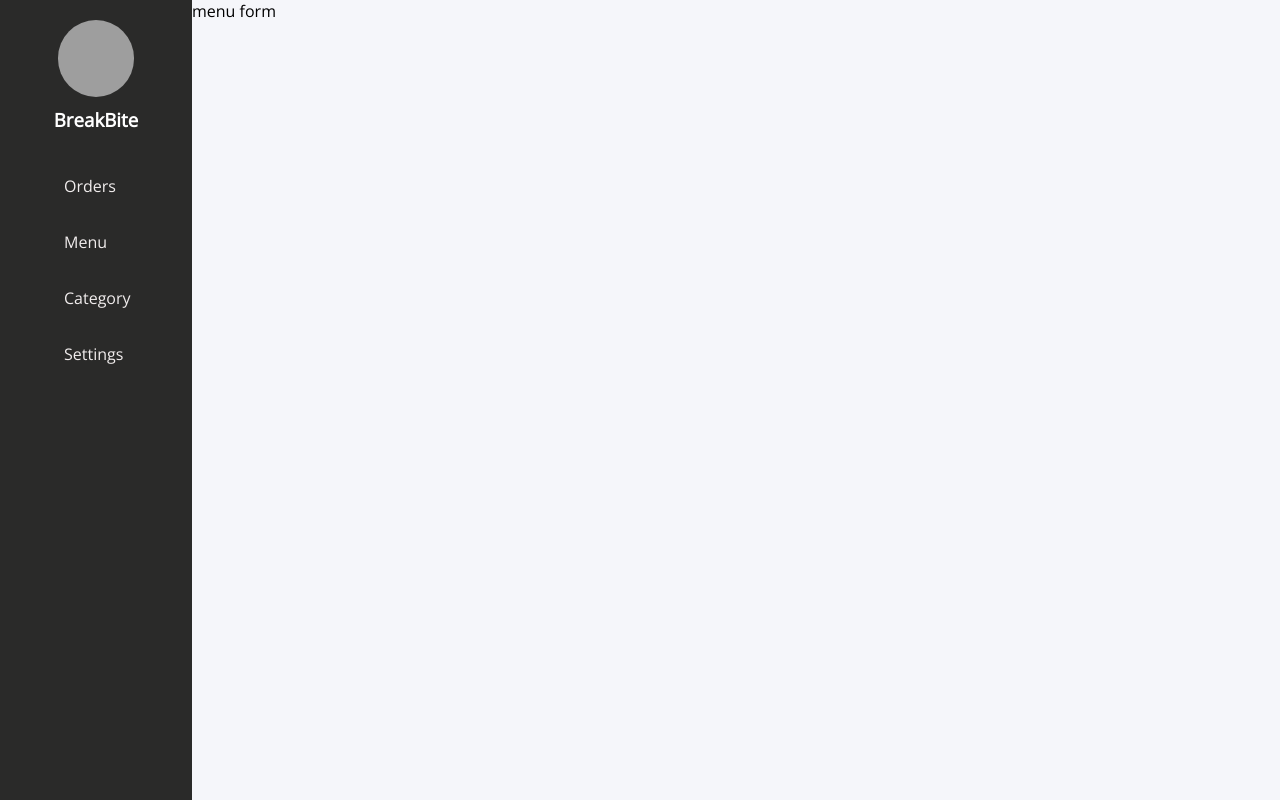
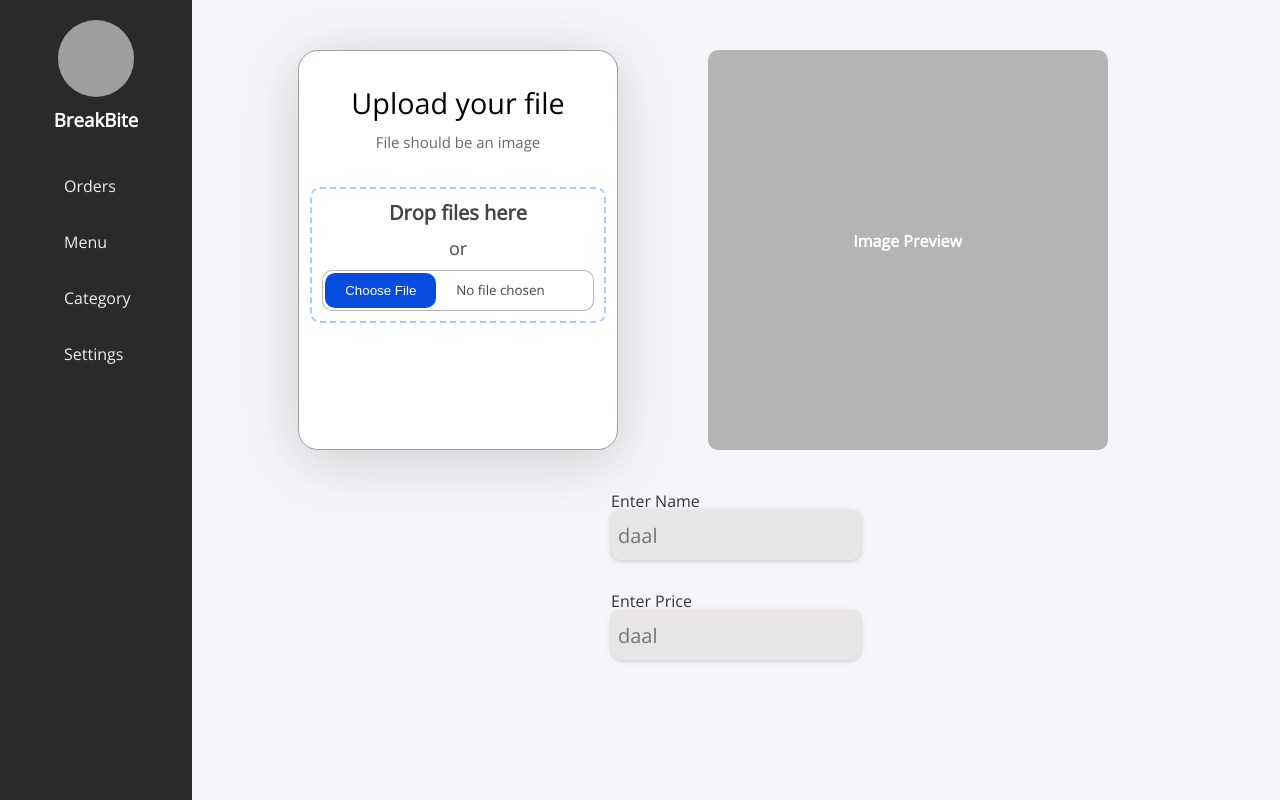
Before and after one commit to zakespy/foodApp, a React (Create React App) app in the folder dashboard/dashbd/: page /menu-form in a window 1280 px wide. Built offline with nearby package versions, Linux system fonts and the light colour scheme; grey boxes are pictures that could not be loaded.

Commit message:
Edit menu and add menu page created

```diff
--- a/dashboard/dashbd/src/components/MenuCard/MenuCardStyles.css
+++ b/dashboard/dashbd/src/components/MenuCard/MenuCardStyles.css
@@ -1,7 +1,9 @@
 .MenuCard{
     height: 6vh;
     width: 80vw;
-    background-color: rgb(196, 203, 203);
+    background-color: rgb(225, 231, 231);
+    box-shadow: 1px 1px 4px  rgb(114, 113, 113);
+    /* background-color: rgb(196, 203, 203); */
     /* background-color: rgb(211, 211, 159); */
     border-radius: 10px;
     display: flex;
--- a/dashboard/dashbd/src/components/MenuForm/MenuForm.js
+++ b/dashboard/dashbd/src/components/MenuForm/MenuForm.js
@@ -1,10 +1,57 @@
 import React from 'react'
+import { useState } from 'react'
+import '../MenuForm/MenuFormStyles.css'
 
-export function MenuForm (){
+export function MenuForm({ }) {
+
+    const e = {
+        "foodName": "daal",
+        "foodPrice": 20
+    }
+    const [image, setImage] = useState(null)
+    const [foodName, setFoodName] = useState(e.foodName.length == 0 ? "Enter food Name" : e.foodName)
+    const [foodPrice, setFoodPrice] = useState(e.foodName == null ? "Enter food Price" : e.foodPrice)
+    const onImageChange = (event) => {
+        if (event.target.files && event.target.files[0]) {
+            setImage(URL.createObjectURL(event.target.files[0]));
+        }
+    }
+
+
     return (
         <>
             <div className="menuForm">
-            menu form
+                <div className="mainForm">
+                    <div className="menu-Image">
+                        <form class="form">
+                            <span class="form-title">Upload your file</span>
+                            <p class="form-paragraph">
+                                File should be an image
+                            </p>
+                            <label for="file-input" class="drop-container">
+                                <span class="drop-title">Drop files here</span>
+                                or
+                                <input type="file" accept="image/*" required="" id="file-input" onChange={onImageChange}></input>
+                            </label>
+                        </form>
+                        {image == null ? <div className='imagePreview'><h4>Image Preview</h4></div> :
+                            <img className="imagePreview" alt="preview image" src={image} />
+                        }
+                    </div>
+                    <div className="menu-credentials">
+                        <div class="input-container">
+                            <input type="text" id="input" required="" placeholder={foodName}></input>
+                            <label for="input" class="label">Enter Name</label>
+                            {/* <div class="underline"></div> */}
+                        </div>
+                        <div class="input-container">
+                            <input type="text" id="input" required="" placeholder={foodName}></input>
+                            <label for="input" class="label">Enter Price</label>
+                            {/* <div class="underline"></div> */}
+                        </div>
+
+                    </div>
+                </div>
             </div>
         </>
     )
--- a/dashboard/dashbd/src/components/MenuForm/MenuFormStyles.css
+++ b/dashboard/dashbd/src/components/MenuForm/MenuFormStyles.css
@@ -1,5 +1,175 @@
 .menuForm{
+    height: 100vh;
+    width: 85vw;
+    display: flex;
+    justify-content: center;
+    /* background-color: aqua; */
+}
+
+.mainForm{
+    width: 70vw;
+    display: flex;
+    flex-direction: column;
+    /* background-color: #084cdf; */
+    margin-top: 30px;
+}
+
+/* image container */
+
+.menu-Image{
+    margin: 10px;
+    margin-top: 20px;
+    display: flex;
+    flex-direction: row;
+}
+
+.imagePreview{
+    margin-left: 7vw;
     height: 50vh;
-    width: 50vw;
-    background-color: aqua;
+    width: 50vh;
+    background-color: #b3b4b4;
+    border-radius: 10px;
+    display: flex;
+    justify-content: center;
 }
+
+.imagePreview h4{
+    margin-top: 45%;
+    color: #fff;
+}
+
+.form {
+    background-color: #fff;
+    box-shadow: 0 10px 60px rgb(204, 204, 205);
+    border: 1px solid rgb(159, 159, 160);
+    border-radius: 20px;
+    padding: 2rem .7rem .7rem .7rem;
+    text-align: center;
+    font-size: 1.125rem;
+    max-width: 320px;
+  }
+
+  .form-title {
+    color: #000000;
+    font-size: 1.8rem;
+    font-weight: 500;
+  }
+
+  .form-paragraph {
+    margin-top: 10px;
+    font-size: 0.9375rem;
+    color: rgb(105, 105, 105);
+  }
+
+  .drop-container {
+    background-color: #fff;
+    position: relative;
+    display: flex;
+    gap: 10px;
+    flex-direction: column;
+    justify-content: center;
+    align-items: center;
+    padding: 10px;
+    margin-top: 2.1875rem;
+    border-radius: 10px;
+    border: 2px dashed rgb(171, 202, 255);
+    color: #444;
+    cursor: pointer;
+    transition: background .2s ease-in-out, border .2s ease-in-out;
+  }
+
+  .drop-container:hover {
+    background: rgba(0, 140, 255, 0.164);
+    border-color: rgba(17, 17, 17, 0.616);
+  }
+
+  .drop-container:hover .drop-title {
+    color: #222;
+  }
+
+  .drop-title {
+    color: #444;
+    font-size: 20px;
+    font-weight: bold;
+    text-align: center;
+    transition: color .2s ease-in-out;
+  }
+
+  #file-input {
+    width: 350px;
+    max-width: 100%;
+    color: #444;
+    padding: 2px;
+    background: #fff;
+    border-radius: 10px;
+    border: 1px solid rgba(8, 8, 8, 0.288);
+  }
+
+  #file-input::file-selector-button {
+    margin-right: 20px;
+    border: none;
+    background: #084cdf;
+    padding: 10px 20px;
+    border-radius: 10px;
+    color: #fff;
+    cursor: pointer;
+    transition: background .2s ease-in-out;
+  }
+
+  #file-input::file-selector-button:hover {
+    background: #0d45a5;
+  }
+
+  /* input */
+  .input-container {
+    position: relative;
+    margin: 50px auto;
+    width: 250px;
+    background-color: #e7e5e5;
+    border-radius: 10px;
+    height: 50px;
+    padding: 7px;
+    box-shadow: 0px 1px 5px rgb(199, 197, 197);
+  }
+
+  .input-container input[type="text"] {
+    font-size: 20px;
+    width: 100%;
+    border: none;
+    /* border-bottom: 2px solid #ccc; */
+    padding: 5px 0;
+    background-color: transparent;
+    outline: none;
+  }
+
+  .input-container .label {
+    position: absolute;
+    top: 0;
+    left: 0;
+    color: #ccc;
+    transition: all 0.3s ease;
+    pointer-events: none;
+  }
+
+  .input-container input[type="text"]:focus ~ .label,
+  .input-container input[type="text"]:valid ~ .label {
+    top: -20px;
+    font-size: 16px;
+    color: #333;
+  }
+
+  .input-container .underline {
+    position: absolute;
+    bottom: 0;
+    left: 0;
+    height: 2px;
+    width: 100%;
+    background-color: #333;
+    transform: scaleX(0);
+    transition: all 0.3s ease;
+  }
+
+  .input-container input[type="text"]:focus ~ .underline,
+  .input-container input[type="text"]:valid ~ .underline {
+    transform: scaleX(1);
+  }
--- a/dashboard/dashbd/src/components/MenuPage/MenuPage.js
+++ b/dashboard/dashbd/src/components/MenuPage/MenuPage.js
@@ -4,6 +4,8 @@ import axios from "axios"
 import CircularProgress from '@mui/material/CircularProgress';
 import "../MenuPage/MenuPageStyles.css"
 import MenuCard from "../MenuCard/MenuCard";
+import AddIcon from '@mui/icons-material/Add';
+import { Link } from "react-router-dom";
 
 export default function MenuPage(){
     var menu = []
@@ -32,6 +34,12 @@ export default function MenuPage(){
                         <MenuCard/>
                     })} */}
                     {/* <MenuCard/> */}
+                    <Link to="/menu-form">
+                        <div className="addItem">
+                            <AddIcon className="add-Button"/>
+                            <h4 > Add Menu</h4>
+                        </div>
+                    </Link>
                 </div>
             </div>
         </>
--- a/dashboard/dashbd/src/components/MenuPage/MenuPageStyles.css
+++ b/dashboard/dashbd/src/components/MenuPage/MenuPageStyles.css
@@ -1,3 +1,9 @@
+
+
+/*  */
+
+
+
 .MenuPageContainer{
     display: flex;
     /* width: 200px; */
@@ -12,3 +18,31 @@
     /* background-color: aqua; */
     border-radius: 10px;
 }
+
+.addItem{
+    height: 6vh;
+    width: 80vw;
+    background-color: rgb(110, 110, 109);
+    box-shadow: 1px 1px 4px  rgb(184, 182, 182);
+    /* background-color: rgb(196, 203, 203); */
+    /* background-color: rgb(211, 211, 159); */
+    border-radius: 10px;
+    display: flex;
+    flex-direction: row;
+    padding: 10px;
+    padding-left: 15px;
+    color: rgb(224, 219, 219);
+    font-weight: 100;
+    margin-top: 15px;
+    margin-bottom: 15px;
+    justify-content: center;
+}
+
+.add-Button{
+    color:aliceblue;
+    margin-right: 3px;
+}
+
+.addItem:hover{
+    background-color: rgb(83, 83, 82);
+}
```
Lines whose indentation alone changed are shown as unchanged.
